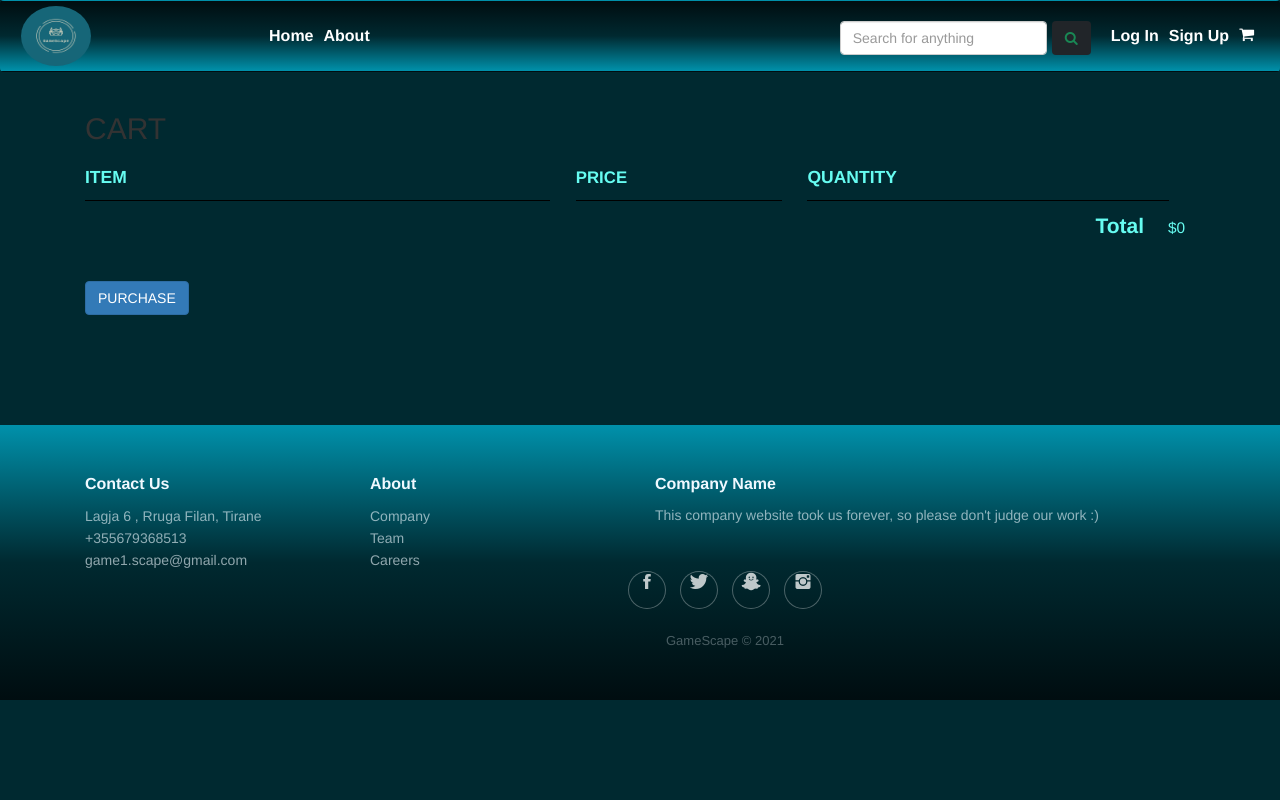
After one commit to Antonela-Hebipari/Game-Store, a PHP site: page /ShoppingCart.php in a window 1280 px wide. The commit adds this page. Run offline with PHP 8.4, Linux system fonts and the light colour scheme.

Commit message:
faqet e user edituser Shoppingcart

```diff
--- a/forms/Header.php
+++ b/forms/Header.php
@@ -62,7 +62,7 @@
                 ?>
               </li>
               <li class="nav-item">
-                <a class="nav-link active" aria-current="page" href="#"><i class="fa fa-shopping-cart"></i></a>
+                <a class="nav-link active" aria-current="page" href="ShoppingCart.php"><i class="fa fa-shopping-cart"></i></a>
               </li>
             </div>
           </div>
--- /dev/null
+++ b/forms/ShoppingCart.php
@@ -0,0 +1,32 @@
+<DOCTYPE html>
+<html>
+<head>
+<link rel="stylesheet" href="styles.css">
+<script src="script.js" async></script>
+<?php include_once 'Header.php'; ?>
+</head>
+<body>
+<section class="container content-section">
+            <h2 class="section-header">CART</h2>
+            <div class="cart-row">
+                <span class="cart-item cart-header cart-column">ITEM</span>
+                <span class="cart-price cart-header cart-column">PRICE</span>
+                <span class="cart-quantity cart-header cart-column">QUANTITY</span>
+            </div>
+            <div class="cart-items">
+
+
+
+
+            </div>
+            <div class="cart-total">
+                <strong class="cart-total-title">Total</strong>
+                <span class="cart-total-price">$0</span>
+            </div>
+            <button class="btn btn-primary btn-purchase" type="button">PURCHASE</button>
+        </section>
+        <br><br> <br>
+    <?php include_once 'Footer.html' ;  ?>
+
+</body>
+</html>
--- a/forms/productstyle.css
+++ b/forms/productstyle.css
@@ -67,7 +67,7 @@
     background-color: #0091ab;
     border-radius: 6px;
     font-size: 16px;
-    color: #FFFFFF;
+    color: #000d10;
     text-decoration: none;
     padding: 12px 30px;
     transition: all .5s;
--- /dev/null
+++ b/forms/script.js
@@ -0,0 +1,88 @@
+if(document.readyState == 'loading') {
+    document.addEventListener('DOMContentLoaded', ready)
+} else{
+    ready()
+}
+function ready() {
+var removeCartItemButtons = document.getElementsByClassName('btn-danger');
+for (var i=0;i < removeCartItemButtons.length; i++){
+    var button = removeCartItemButtons[i]
+    button.addEventListener('click' , removeCartItem)
+}
+var quantityInputs = document.getElementsByClassName('cart-quantity-input')
+for( var i = 0; i < quantityInputs.length; i++) {
+    var input = quantityInputs[i]
+    input.addEventListener('change', quantityChanged)
+}
+
+var addToCartButtons = document.getElementsByClassName('cart-btn')
+for (var i = 0; i < addToCartButtons.lenth; i++) {
+    var button = addToCartButtons[i]
+    button.addEventListener('click', addToCartClicked)
+}
+}
+
+function removeCartItem(event){
+    var buttonClicked = event.target
+    buttonClicked.parentElement.parentElement.remove()
+    updateTotalCart()
+}
+function quantityChanged(event){
+var input = event.target
+if( isNaN(input.value) || input.value <= 0){
+    input.value = 1
+}
+
+updateTotalCart()
+}
+function addToCartClicked(event){
+    var button = event.target
+    var shopItem = button.parentElement.parentElement.parentElement
+    var title = shopItem.getElementsByClassName('shop-item-title')[0].innerText
+    var price = shopItem.getElementsByClassName('shop-item-price')[0].innerText
+    var ImgSrc = shopItem.getElementsByClassName('left-column')[0].src
+    addItemToCart(title, price, ImgSrc)
+    updateCartTotal()
+}
+function addItemToCart(title, price, imageSrc) {
+    var cartRow = document.createElement('div')
+    cartRow.classList.add('cart-row')
+    var cartItems = document.getElementsByClassName('cart-items')[0]
+    var cartItemNames = cartItems.getElementsByClassName('cart-item-title')
+    for (var i = 0; i < cartItemNames.length; i++) {
+        if (cartItemNames[i].innerText == title) {
+            alert('This item is already added to the cart')
+            return
+        }
+    }
+    var cartRowContents = `
+        <div class="cart-item cart-column">
+            <img class="cart-item-image" src="${ImgSrc}" width="100" height="100">
+            <span class="cart-item-title">${title}</span>
+        </div>
+        <span class="cart-price cart-column">${price}</span>
+        <div class="cart-quantity cart-column">
+            <input class="cart-quantity-input" type="number" value="1">
+            <button class="btn btn-danger" type="button">REMOVE</button>
+        </div>`
+    cartRow.innerHTML = cartRowContents
+    cartItems.append(cartRow)
+    cartRow.getElementsByClassName('btn-danger')[0].addEventListener('click', removeCartItem)
+    cartRow.getElementsByClassName('cart-quantity-input')[0].addEventListener('change', quantityChanged)
+}
+
+function updateTotalCart() {
+    var cartItemContainer = document.getElementsByClassName('cart-items')[0]
+    var cartRows = cartItemContainer.getElementsByClassName('cart-row')
+    var total = 0
+    for(var i = 0; i < cartRows.length; i++){
+        var cartRow= cartRows[i]
+        var priceElement = cartRow.getElementsByClassName('cart-price')[0]
+        var quantityElement =cartRow.getElementsByClassName('cart-quantity-input')[0]
+        var price = parseFloat(priceElement.innerText.replace('$', ''))
+        var quantity = quantityElement.value
+        total = total + (price * quantity)
+    }
+    total = Math.round(total *100) / 100
+document.getElementsByClassName('cart-total-price')[0].innerText= '$'+ total
+}
--- /dev/null
+++ b/forms/styles.css
@@ -0,0 +1,101 @@
+.cart-header {
+    font-weight: bold;
+    font-size: 1.25em;
+    color: #66fcf1;
+}
+
+.cart-column {
+    display: flex;
+    align-items: center;
+    border-bottom: 1px solid black;
+    margin-right: 1.5em;
+    padding-bottom: 10px;
+    margin-top: 10px;
+}
+
+.cart-row {
+    display: flex;
+}
+
+.cart-item {
+    width: 45%;
+}
+
+.cart-price {
+    width: 20%;
+    font-size: 1.2em;
+    color:#66fcf1;
+}
+
+.cart-quantity {
+    width: 35%;
+}
+
+.cart-item-title {
+    color:#66fcf1;
+    margin-left: .5em;
+    font-size: 1.2em;
+}
+
+.cart-item-image {
+    width: 75px;
+    height: auto;
+    border-radius: 10px;
+}
+
+.btn-danger {
+    color: white;
+    background-color: #EB5757;
+    border: none;
+    border-radius: .3em;
+    font-weight: bold;
+}
+
+.btn-danger:hover {
+    background-color: #CC4C4C;
+}
+
+.cart-quantity-input {
+    height: 34px;
+    width: 50px;
+    border-radius: 5px;
+    border: 1px solid #56CCF2;
+    background-color: #eee;
+    color: #333;
+    padding: 0;
+    text-align: center;
+    font-size: 1.2em;
+    margin-right: 25px;
+}
+
+.cart-row:last-child {
+    border-bottom: 1px solid black;
+}
+
+.cart-row:last-child .cart-column {
+    border: none;
+}
+
+.cart-total {
+    text-align: end;
+    margin-top: 10px;
+    margin-right: 10px;
+}
+
+.cart-total-title {
+    font-weight: bold;
+    font-size: 1.5em;
+    color:#66fcf1;
+    margin-right: 20px;
+}
+
+.cart-total-price {
+    color:#66fcf1;
+    font-size: 1.1em;
+}
+
+.btn-purchase {
+    display: block;
+    margin: 40px auto 80px auto;
+    font-size: 1.75em;
+}
```
Also changed, not shown: forms/EditUser.php (added, +86 -0 lines), forms/Product.php (+17 -3 lines), forms/User.php (added, +86 -0 lines).
